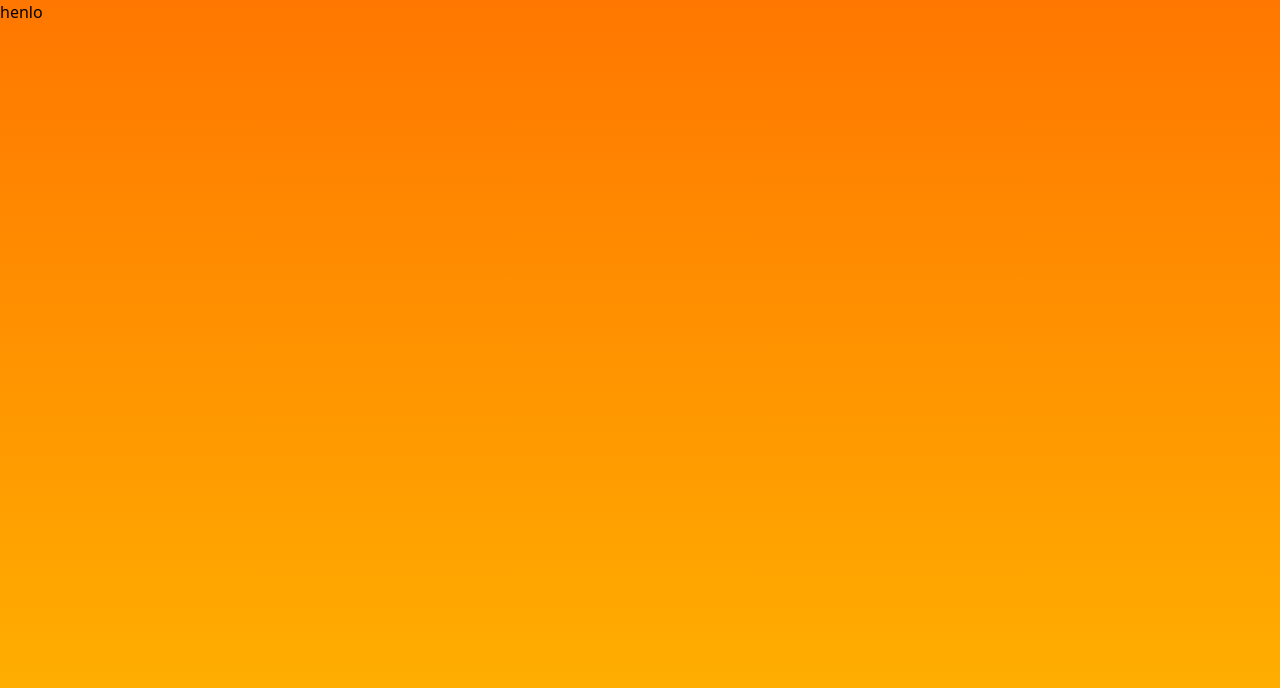
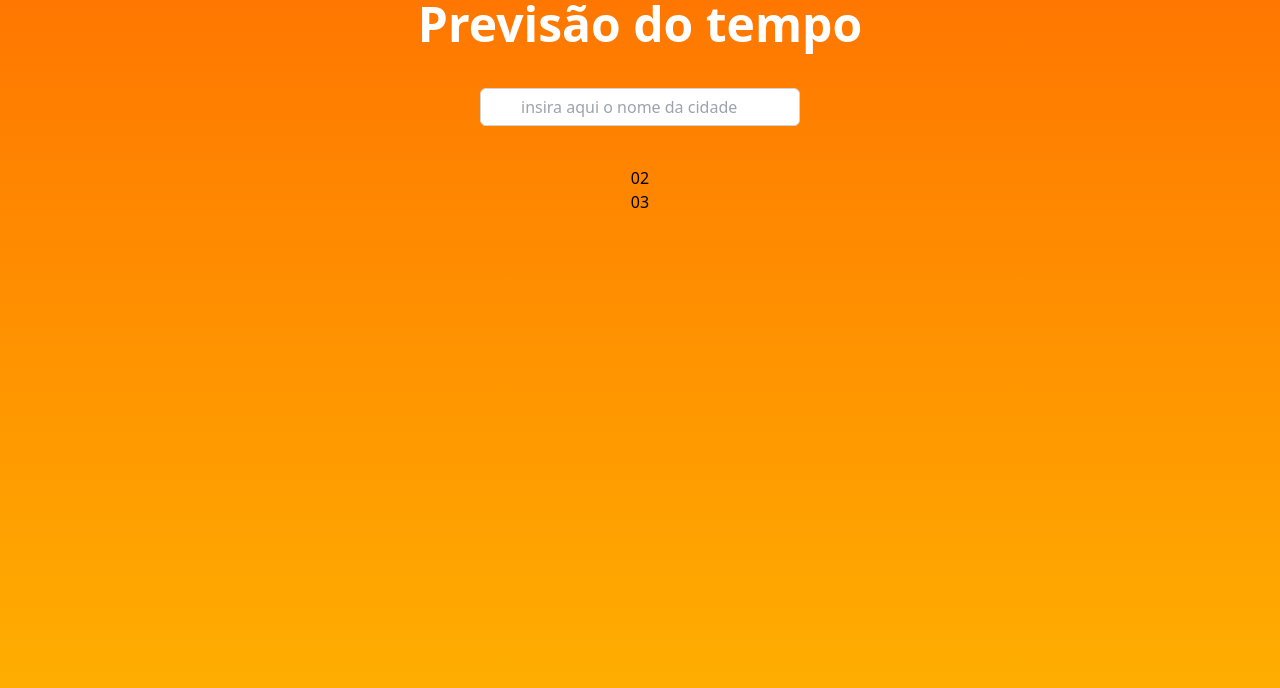
Before and after one commit to rcmilan/kata-forecast, a React (Vite) app: page / in a window 1280 px wide. Shown: the top 688 px of the page. Built offline with nearby package versions, Linux system fonts and the light colour scheme.

Commit message:
header e input

```diff
--- a/src/App.tsx
+++ b/src/App.tsx
@@ -1,5 +1,18 @@
+import Heading from "./components/heading";
+import SearchInput from "./components/searchInput";
+
 function App() {
-  return <>henlo</>;
+  return (
+    <div className="flex flex-col items-center">
+      <Heading>Previsão do tempo</Heading>
+
+      <div className="m-10">
+        <SearchInput placeholder="insira aqui o nome da cidade" />
+      </div>
+      <div>02</div>
+      <div>03</div>
+    </div>
+  );
 }
 
 export default App;
--- /dev/null
+++ b/src/components/heading/index.tsx
@@ -0,0 +1,9 @@
+type Props = {
+  children: string;
+};
+
+function Index({ children }: Props) {
+  return <h1 className="text-white text-5xl font-semibold">{children}</h1>;
+}
+
+export default Index;
--- /dev/null
+++ b/src/components/searchInput/index.tsx
@@ -0,0 +1,20 @@
+type Props = {
+  placeholder: string;
+  width?: string;
+};
+
+function Index({ placeholder, width = "w-80" }: Props) {
+  return (
+    <div className={`relative ${width}`}>
+      <input
+        className="py-2 pl-10 pr-3 block w-full border border-gray-300 rounded-md leading-5 bg-white focus:outline-none focus:ring-2 focus:ring-blue-100 focus:border-blue-100"
+        placeholder={placeholder}
+      />
+      {/* <div className="absolute inset-y-0 right-0 pr-3 flex items-center pointer-events-none">
+        <SearchIcon className="h-5 w-5 text-gray-400" />
+      </div> */}
+    </div>
+  );
+}
+
+export default Index;
```
